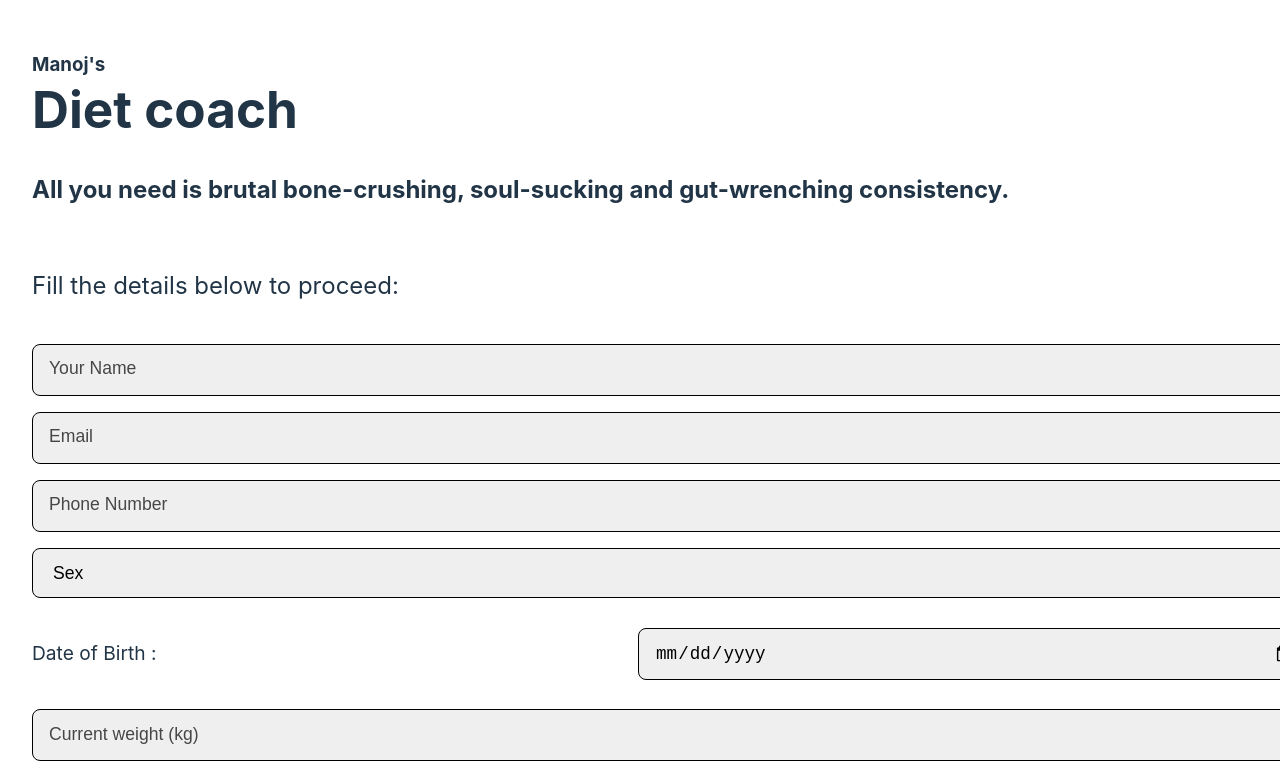
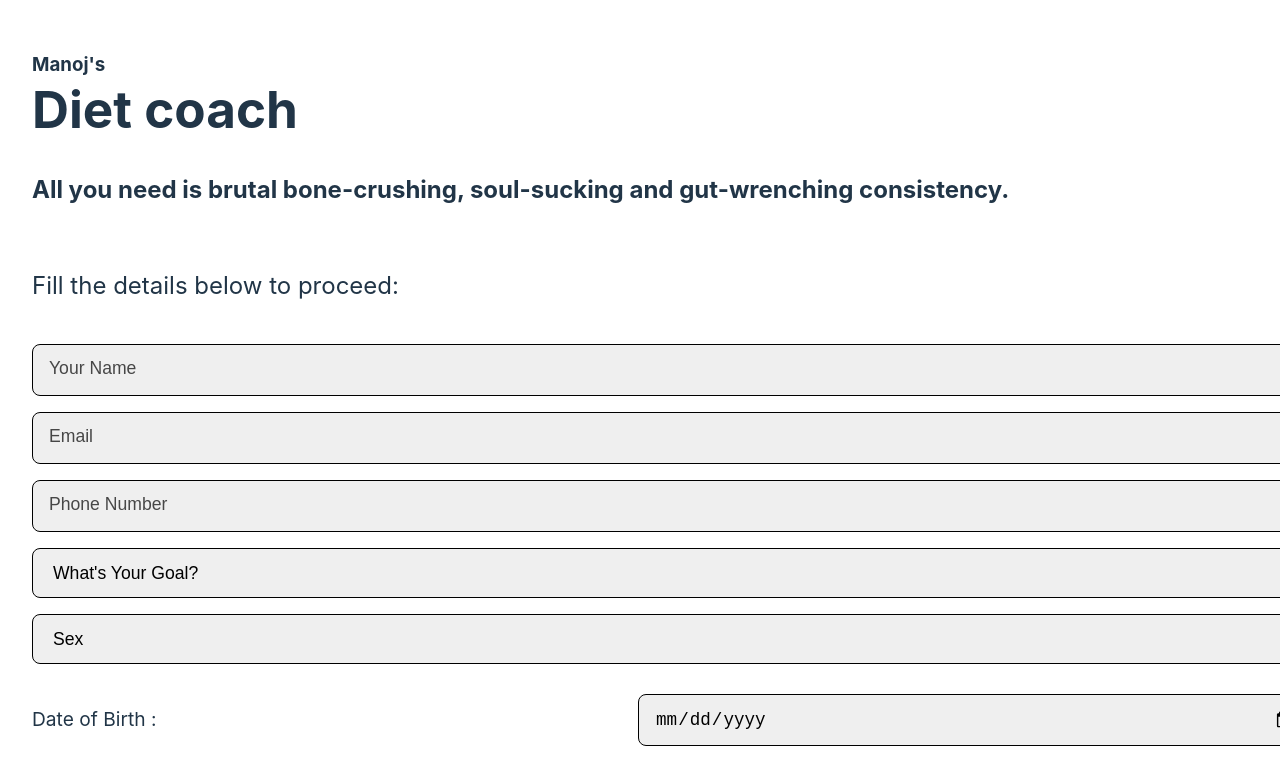
Before and after one commit to manoj7019/email-contact-form, a React (Vite) app: page / in a window 1280 px wide. Shown: the top 773 px of the page. Built offline with nearby package versions, Linux system fonts and the light colour scheme.

Commit message:
add goal option

```diff
--- a/src/App.jsx
+++ b/src/App.jsx
@@ -37,6 +37,12 @@ function App() {
         <input type="text" name="name" placeholder="Your Name" required/>
         <input type="email" name="email" placeholder="Email" required/>
         <input type="text" name="number" placeholder="Phone Number" required/>
+        <select name="goal type" id="goal" required>
+          <option disabled selected value>What's Your Goal?</option>
+          <option value="Weight Loss">To Lose Weight</option>
+          <option value="Weight Management">To Maintain Weight</option>
+          <option value="Weight Gain">To Gain Weight</option>
+        </select>
         <select name="sex" id="sex" required>
           <option disabled selected value>Sex</option>
           <option value="Male">Male</option>
@@ -49,7 +55,7 @@ function App() {
         <input type="text" name="current weight (kg)" placeholder="Current weight (kg)" required/>
         <input type="text" name="goal weight (kg)" placeholder="Goal Weight (kg)" required/>
         <input type="text" name="height (cm)" placeholder="Height (cm)" required/>
-        <input type="text" name="waist (cm)" placeholder="Waist Measurement(cm)" required/>
+        <input type="text" name="waist (cm)" placeholder="Waist Measurement (cm)" required/>
         <select name="work type" id="work" required>
           <option disabled selected value>Your Job Type</option>
           <option value="Desk job">Desk job</option>
@@ -71,7 +77,7 @@ function App() {
           <option value="Swimming">Swimming</option>
         </select>
         <input name="Activity Duration (mins)" type="number" placeholder="Duration of Physical Activity (Eg: 70 if 70 mins)" required/>
-        <select name="goal range" id="goal" required>
+        <select name="goal range" id="goalRange" required>
           <option disabled selected value>How fast you want to achieve goal?</option>
           <option value="slow">0.1kg/week - 0.24kg/week (slower)</option>
           <option value="normal">0.25kg/week - 0.7kg/week (recommended)</option>
```
